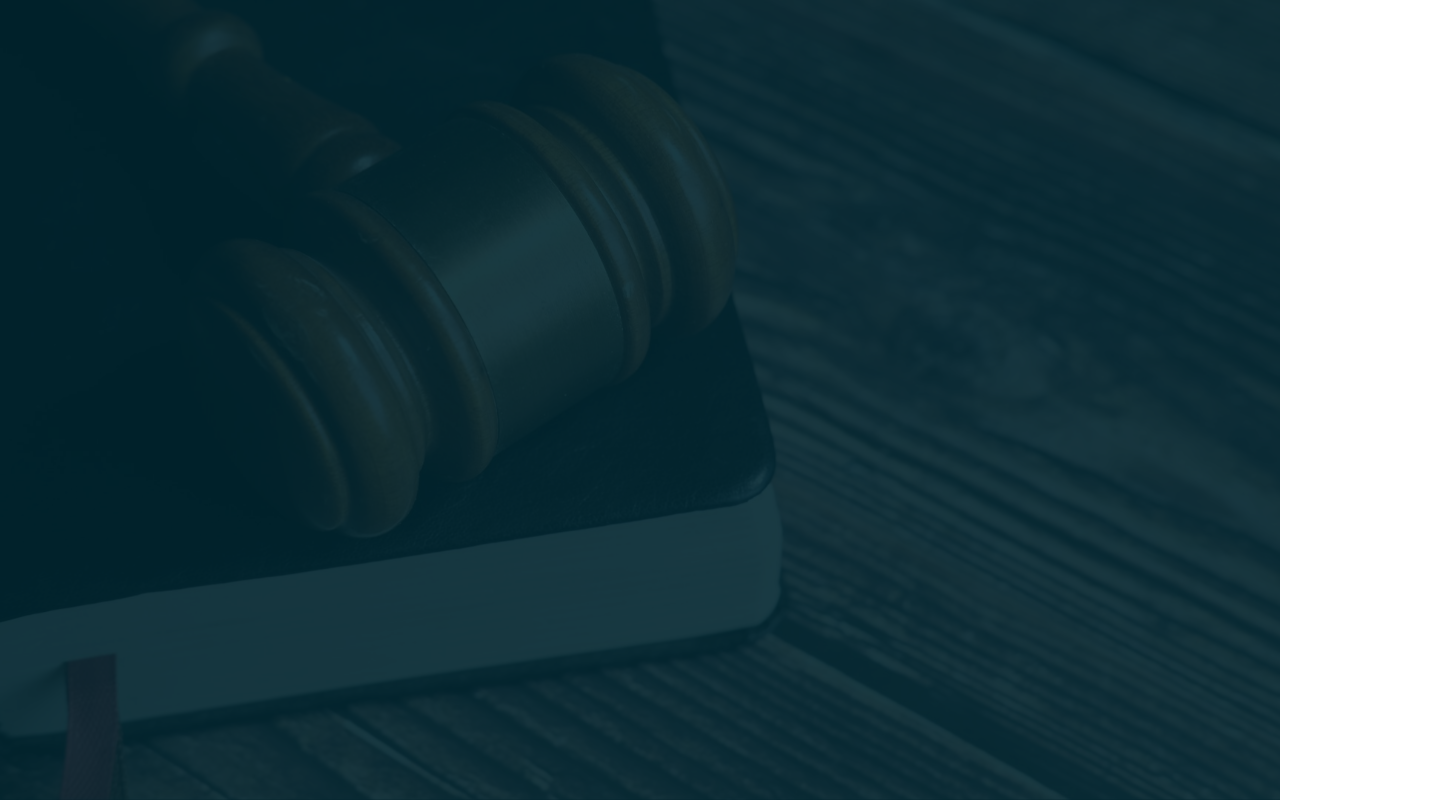
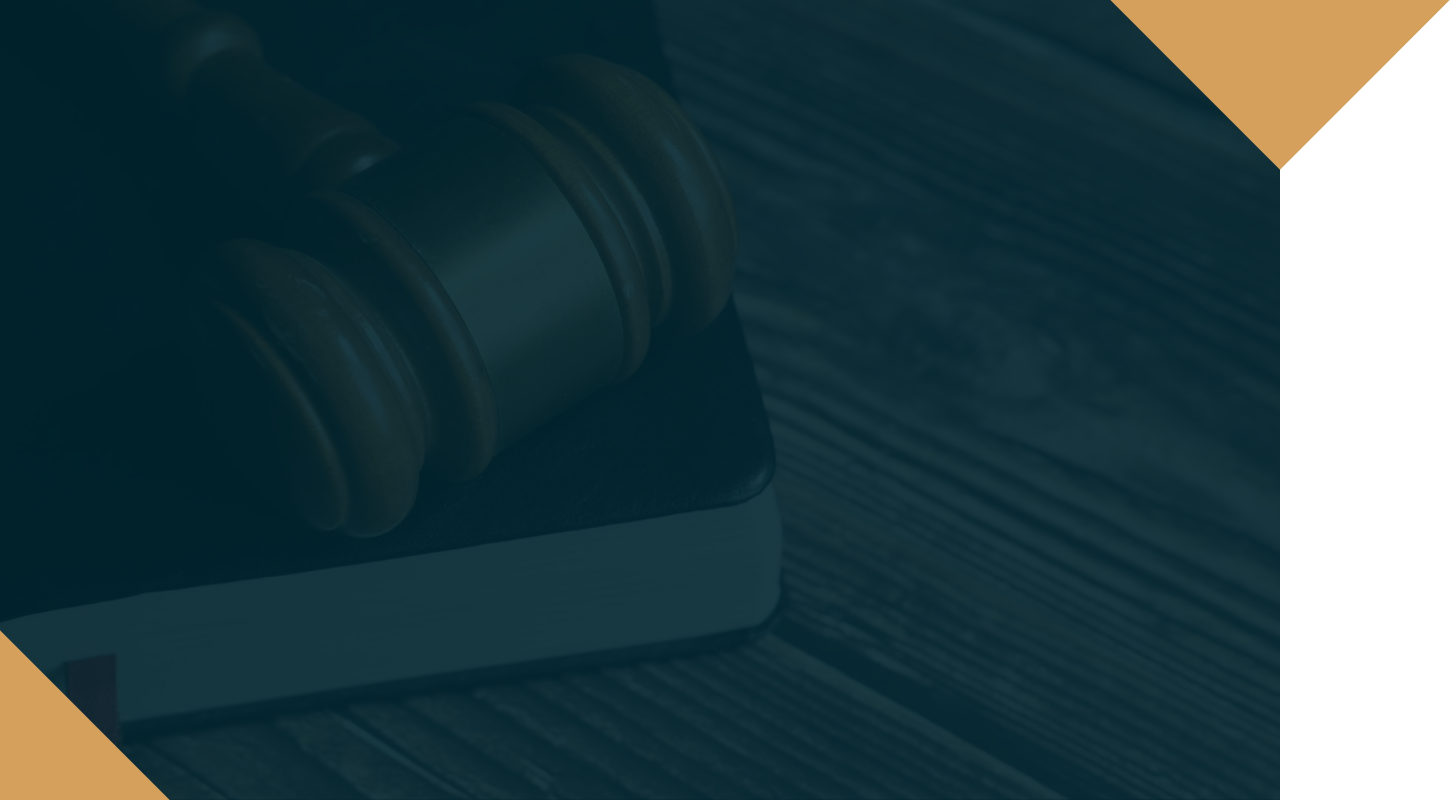
Before and after one commit to Dev-Santi/LegalDateNextjs, a Next.js app: page / in a window 1280 px wide. Shown: the top 800 px of the page, 1450 px wide, since content can reach past the window. Built offline with nearby package versions, Linux system fonts and the light colour scheme.

Commit message:
Triangulos y overflow

```diff
--- a/src/app/layout.tsx
+++ b/src/app/layout.tsx
@@ -9,8 +9,8 @@ export const metadata: Metadata = {
 
 export default function RootLayout({ children }: { children: React.ReactNode }) {
     return (
-        <html lang="es">
-            <body className={openSans.className}>{children}</body>
+        <html lang='es'>
+            <body className={openSans.className + ' overflow-hidden'}>{children}</body>
         </html>
     );
 }
--- a/src/app/page.tsx
+++ b/src/app/page.tsx
@@ -1,7 +1,16 @@
+import BottomTriangle from '@/components/triangles/BottomTriangle';
+import TopTriangle from '@/components/triangles/TopTriangle';
+
 export default function Home() {
     return (
-        <main className='min-h-screen bg-[url("/bg.jpg")] bg-cover bg-bottom'>
-            <div className='min-h-screen bg-[rgba(0,37,47,0.9)]'></div>
-        </main>
+        <div className='min-h-screen bg-[url("/bg.jpg")] bg-cover bg-bottom'>
+            <div className='min-h-screen bg-[rgba(0,37,47,0.9)]'>
+                <TopTriangle />
+                <main>
+                    <header></header>
+                </main>
+                <BottomTriangle />
+            </div>
+        </div>
     );
 }
--- /dev/null
+++ b/src/components/triangles/BottomTriangle.tsx
@@ -0,0 +1,9 @@
+export default function BottomTriangle() {
+    return (
+        <div
+            className={
+                'absolute bottom-0 left-0 translate-x-[-50%] translate-y-[50%] rotate-45 bg-orange w-60 h-60'
+            }
+        ></div>
+    );
+}
--- /dev/null
+++ b/src/components/triangles/TopTriangle.tsx
@@ -0,0 +1,9 @@
+export default function TopTriangle() {
+    return (
+        <div
+            className={
+                'absolute top-0 right-0 translate-x-[50%] translate-y-[-50%] rotate-45 bg-orange w-60 h-60'
+            }
+        ></div>
+    );
+}
--- a/tailwind.config.ts
+++ b/tailwind.config.ts
@@ -8,9 +8,12 @@ const config: Config = {
     ],
     theme: {
         extend: {
-            green: {
-                dark: '#00252f',
-                fluor: '#71ff54',
+            colors: {
+                green: {
+                    dark: '#00252f',
+                    fluor: '#71ff54',
+                },
+                orange: '#d4a05b',
             },
         },
     },
```
